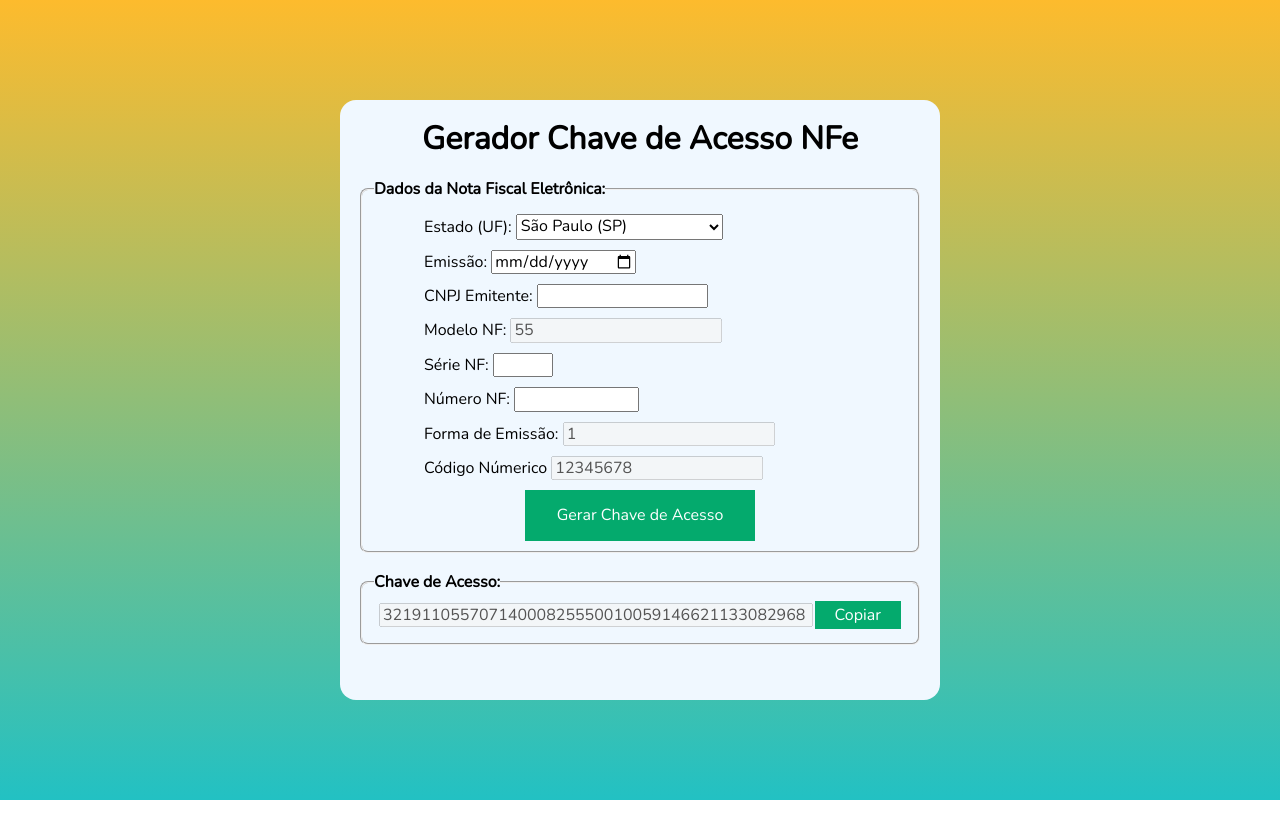
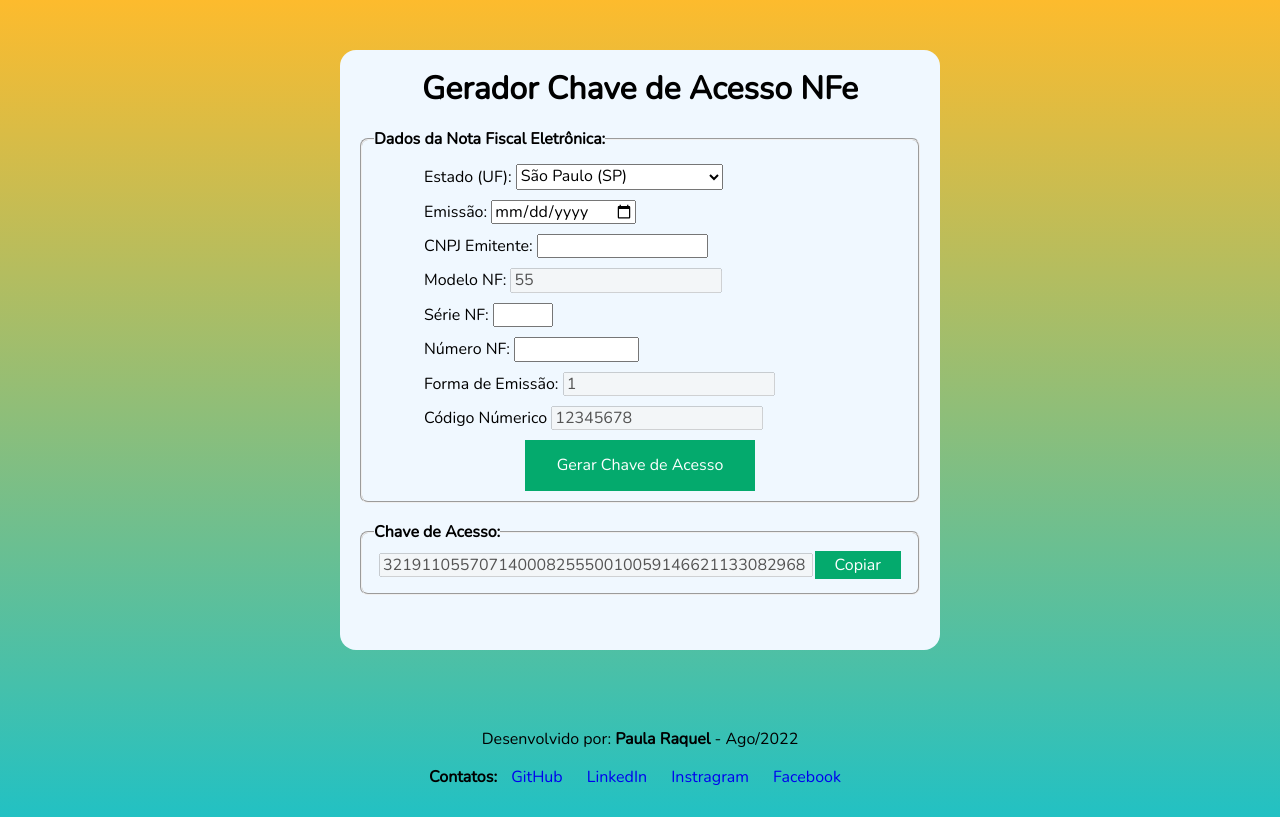
Before and after one commit to paula-raquel/chave-acesso-nfe-angular, an Angular app: page / in a window 1280 px wide. Built offline with nearby package versions, Linux system fonts and the light colour scheme.

Commit message:
Adicionado rodapé na página principal

```diff
--- a/src/app/app.component.css
+++ b/src/app/app.component.css
@@ -1,8 +1,7 @@
 
 .container{
-    background: linear-gradient(0deg, rgba(34,193,195,1) 0%, rgba(253,187,45,1) 100%);
     width: 100wh;
-    height: 100vh;
+    height: 87.5vh;
     display: flex;
     justify-content: center;
     align-items: center;
--- a/src/app/app.component.html
+++ b/src/app/app.component.html
@@ -4,3 +4,4 @@
     <app-form-chave></app-form-chave>
   </div>
 </div>
+<app-footer></app-footer>
--- a/src/app/app.module.ts
+++ b/src/app/app.module.ts
@@ -2,12 +2,14 @@ import { NgModule } from '@angular/core';
 import { BrowserModule } from '@angular/platform-browser';
 
 import { AppComponent } from './app.component';
-import { FormChaveComponent } from './app/component/form-chave/form-chave.component';
+import { FooterComponent } from './component/footer/footer.component';
+import { FormChaveComponent } from './component/form-chave/form-chave.component';
 
 @NgModule({
   declarations: [
     AppComponent,
     FormChaveComponent,
+    FooterComponent
   ],
   imports: [
     BrowserModule
--- /dev/null
+++ b/src/app/component/footer/footer.component.css
@@ -0,0 +1,22 @@
+
+footer{
+    display: flex;
+    flex-direction: column;
+    align-items: center;
+    padding: 20px;
+}
+
+footer div{
+    padding: 10px;
+}
+
+.footer__icons--link{
+    text-decoration: none;
+    padding: 10px;
+}
+
+.footer__icons--link:hover{
+    color: white;
+    border: 1px solid white ;
+    border-radius: 100%;
+}
--- /dev/null
+++ b/src/app/component/footer/footer.component.html
@@ -0,0 +1,22 @@
+
+<footer class="footer">
+    <div>
+        Desenvolvido por: <strong>Paula Raquel</strong> - Ago/2022
+    </div>
+    <div class="footer__icons">
+        <span> <strong>Contatos:</strong> </span>
+
+        <a href="https://github.com/paula-raquel" class="footer__icons--link" target="_blank">
+            GitHub<i class="fa-brands fa-github"></i>
+        </a>
+        <a href="https://www.linkedin.com/in/paula-raquel-pereira-55a12015b/" class="footer__icons--link"  target="_blank">
+            LinkedIn<i class="fa-brands fa-linkedin"></i>
+        </a>
+        <a href="https://www.instagram.com/paula.raquel.22/" class="footer__icons--link"  target="_blank">
+            Instragram<i class="fa-brands fa-instagram"></i>
+        </a>
+        <a href="https://www.facebook.com/paula.raquel.92167" class="footer__icons--link"  target="_blank">
+            Facebook<i class="fa-brands fa-facebook"></i>
+        </a>
+    </div>
+</footer>
--- /dev/null
+++ b/src/app/component/footer/footer.component.ts
@@ -0,0 +1,15 @@
+import { Component, OnInit } from '@angular/core';
+
+@Component({
+  selector: 'app-footer',
+  templateUrl: './footer.component.html',
+  styleUrls: ['./footer.component.css']
+})
+export class FooterComponent implements OnInit {
+
+  constructor() { }
+
+  ngOnInit(): void {
+  }
+
+}
--- a/src/app/app/component/form-chave/form-chave.component.ts
+++ b/src/app/component/form-chave/form-chave.component.ts
@@ -1,6 +1,5 @@
 import { Component, OnInit } from '@angular/core';
 import { ChaveEletronicaNfe } from 'src/app/models/chave';
-import { Estado } from 'src/app/models/estado';
 import { DataserviceService } from 'src/app/service/dataservice.service';
 
 
--- a/src/styles.css
+++ b/src/styles.css
@@ -4,5 +4,6 @@
 
 html{
     font-family: 'Nunito', sans-serif;
+    background: linear-gradient(0deg, rgba(34,193,195,1) 0%, rgba(253,187,45,1) 100%);
 
 }
```
Also changed, not shown: src/app/component/form-chave/form-chave.component.css (renamed from src/app/app/component/form-chave/form-chave.component.css), src/app/component/form-chave/form-chave.component.html (renamed from src/app/app/component/form-chave/form-chave.component.html), 2 other files (tests, documents, lock files or other folders).
